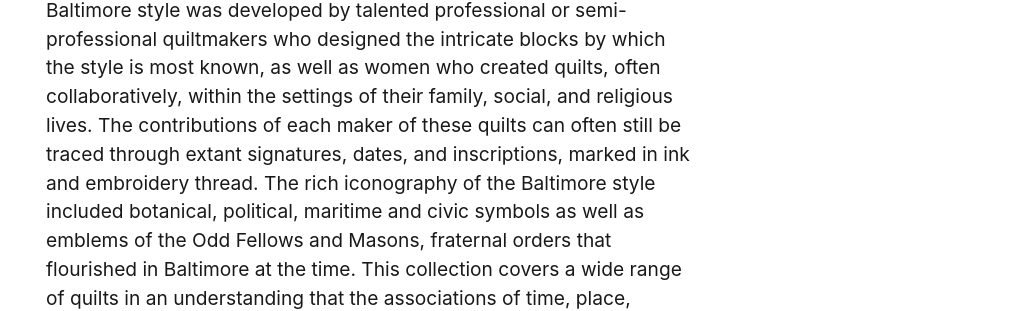
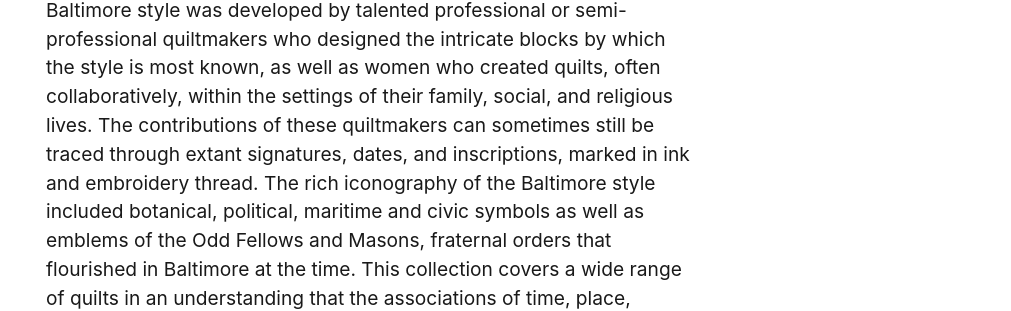
Before and after one commit to iblooston/Baltimore-Album-Quilts, a Jekyll site: the page built from pages/about.md, in a window 1280 px wide and 900 px high, scrolled down 1024 px. Shown: the part 320-631 px from the top of the window, without its empty margins (269-1280 px from the left). Built offline with Jekyll 4.4.1, drawn with Linux system fonts in a browser that asks for light colours; some of the changed text lies outside the part shown.

Commit message:
Update about.md

```diff
--- a/pages/about.md
+++ b/pages/about.md
@@ -18,7 +18,7 @@ credits: true
 *Some of the most highly treasured quilts of the nineteenth century are the distinctive and elaborately conceived appliquéd album quilts produced in the Baltimore, Maryland vicinity between about 1845 and 1855. Album quilts were often a cooperative undertaking made up of individual blocks contributed by sometimes as many as ten or more women for an honored recipient such as a bride or minister. Each block was decorated with intricate designs appliquéd, or stitched, to a ground fabric. The appliquéd designs may have been further ornamented with inked, embroidered, or padded details.*
 [The Colonial Williamsburg Foundation](https://emuseum.history.org/objects/58859/quilt-baltimore-album-by-unknown-maker?)
 
-This collection documents an exceptional genre of the appliqué album quilt that proliferated in Baltimore in the 1840s and 1850s. The Baltimore style was developed by talented professional or semi-professional quiltmakers who designed the intricate blocks by which the style is most known, as well as women who created quilts, often collaboratively, within the settings of their family, social, and religious lives. The contributions of each maker of these quilts can often still be traced through extant signatures, dates, and inscriptions, marked in ink and embroidery thread. The rich iconography of the Baltimore style included botanical, political, maritime and civic symbols as well as emblems of the Odd Fellows and Masons, fraternal orders that flourished in Baltimore at the time. This collection covers a wide range of quilts in an understanding that the associations of time, place, techniques, materials, and iconographies gave rise to diverse aesthetic expressions unified in their identification with the Baltimore style. Quilts originating beyond the borders of city are included to connect these quilts to the broader quiltmaking activity of the local region.
+This collection documents an exceptional genre of the appliqué album quilt that proliferated in Baltimore in the 1840s and 1850s. The Baltimore style was developed by talented professional or semi-professional quiltmakers who designed the intricate blocks by which the style is most known, as well as women who created quilts, often collaboratively, within the settings of their family, social, and religious lives. The contributions of these quiltmakers can sometimes still be traced through extant signatures, dates, and inscriptions, marked in ink and embroidery thread. The rich iconography of the Baltimore style included botanical, political, maritime and civic symbols as well as emblems of the Odd Fellows and Masons, fraternal orders that flourished in Baltimore at the time. This collection covers a wide range of quilts in an understanding that the associations of time, place, techniques, materials, and iconographies gave rise to diverse aesthetic expressions unified in their identification with the Baltimore style. Quilts originating beyond the borders of city are included to connect these quilts to the broader quiltmaking activity of the local region.
 
 
 
```
